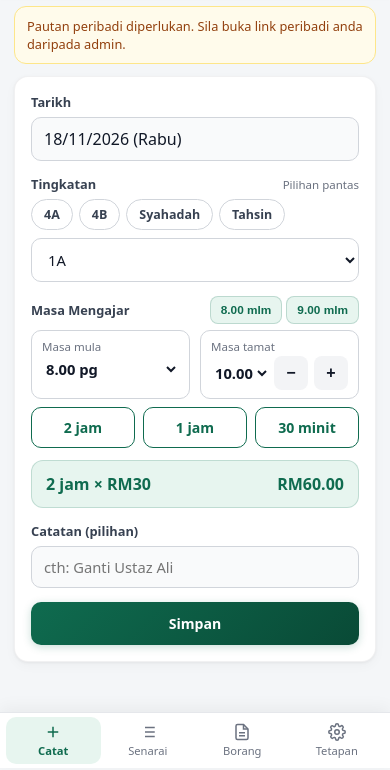
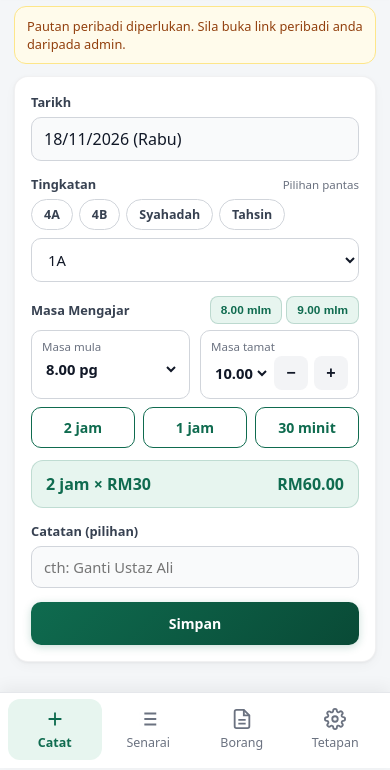
Before and after one commit to munirrr19/tuntutan-kelas, a plain HTML site: page index.html in a window 390 px wide. Shown: the part 76-846 px from the top of the page. Drawn offline with Linux system fonts and the light colour scheme.

Commit message:
style: besarkan tab navigasi bawah di telefon

```diff
--- a/index.html
+++ b/index.html
@@ -106,21 +106,23 @@
       right: 0;
       border-bottom: 0;
       border-top: 1px solid var(--garis);
-      padding: 4px 6px calc(4px + env(safe-area-inset-bottom));
+      padding: 6px 8px calc(8px + env(safe-area-inset-bottom));
       z-index: 20;
-      box-shadow: 0 -4px 16px rgba(0,0,0,.05);
+      box-shadow: 0 -4px 16px rgba(0,0,0,.06);
     }
     nav button {
       flex-direction: column;
-      gap: 2px;
-      padding: 6px 2px;
+      gap: 4px;
+      padding: 9px 4px;
+      min-height: 52px;
       border-bottom: 0;
-      border-radius: 10px;
-      font-size: .7rem;
+      border-radius: 12px;
+      font-size: .78rem;
     }
+    nav button svg { width: 22px; height: 22px; }
     nav button.aktif { background: var(--hijau-muda); }
-    main { padding-bottom: calc(82px + env(safe-area-inset-bottom)) !important; }
-    .mesej { bottom: calc(74px + env(safe-area-inset-bottom)) !important; }
+    main { padding-bottom: calc(96px + env(safe-area-inset-bottom)) !important; }
+    .mesej { bottom: calc(86px + env(safe-area-inset-bottom)) !important; }
   }
 
   main { max-width: 620px; margin: 0 auto; padding: 14px; }
```
